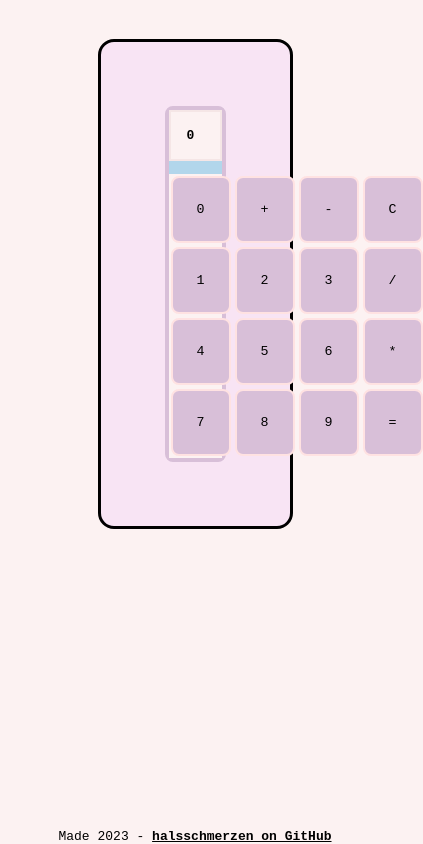
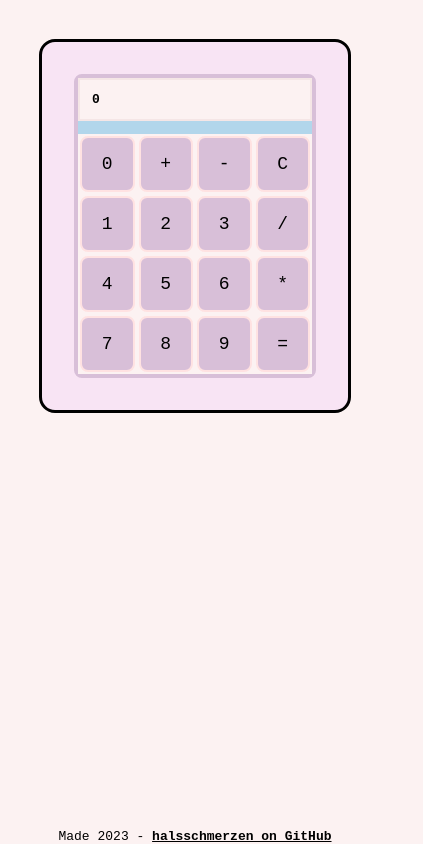
Before and after one commit to halsschmerzen/calculator, a plain HTML site: page index.html in a window 390 px wide. Shown: the whole page, 423 px wide, since content can reach past the window. Drawn offline with Linux system fonts and the light colour scheme.

Commit message:
Made application more mobile-friendly

```diff
--- a/style.css
+++ b/style.css
@@ -10,10 +10,11 @@
 
     margin: auto;
     margin-top: 10%;
-    width: 50%;
+    width: 80%;
+    max-width: 400px;
     border: 3px solid black;
     border-radius: 16px;
-    padding: 64px;
+    padding: 32px;
     background-color: rgb(248, 228, 244);
     font-weight: 700;
 }
@@ -25,12 +26,13 @@
 }
 
 #buttonfield button {
-    padding: 24px;
+    padding: 16px;
     margin: 2px;
     border: 2px solid rgb(255, 226, 226);
     border-radius: 8px;
     background-color: rgb(216, 191, 216);
     cursor: pointer;
+    font-size: 18px;
 
 }
 
@@ -40,7 +42,7 @@
 
 #textfield {
     border: 2px solid rgb(245, 230, 230);
-    padding:16px;
+    padding:12px;
 }
 
 .application {
```
